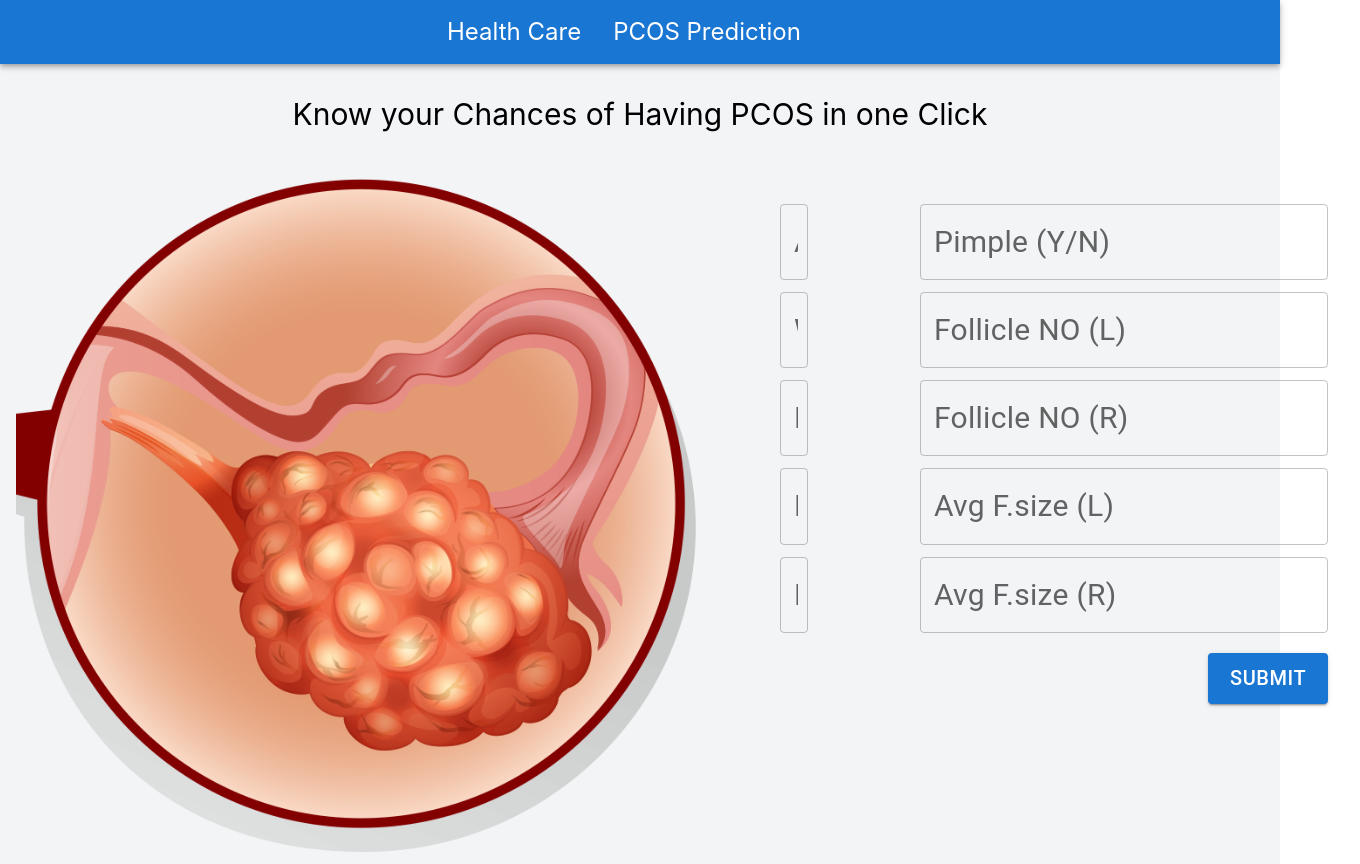
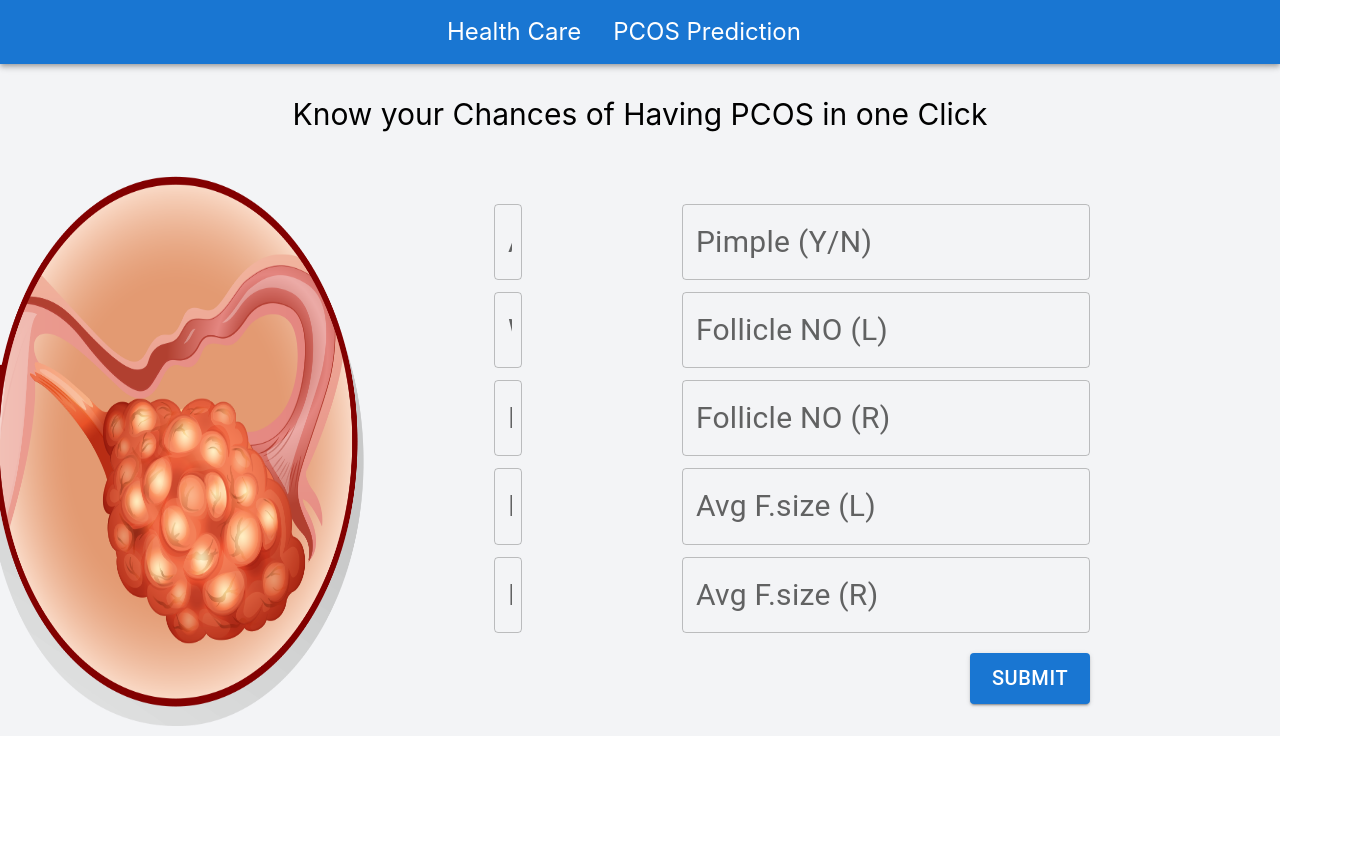
Before and after one commit to hossain-sazzad/PCOS_Prediction, a React (Create React App) app in the folder frontend/pcos_frontend/: page /pcos in a window 1280 px wide. Shown: the whole page, 1360 px wide, since content can reach past the window. After the commit the page ends 800 px from the top, so only its background shows below. Built offline with nearby package versions, Linux system fonts and the light colour scheme.

Commit message:
fixes second page

```diff
--- a/frontend/pcos_frontend/src/pcos_calc.js
+++ b/frontend/pcos_frontend/src/pcos_calc.js
@@ -95,13 +95,14 @@ function Home() {
       <h1 className={'text-center text-3xl pt-8 pb-8'}>
         Know your Chances of Having PCOS in one Click
       </h1>
-      <div className={'flex flex-row gap-12'}>
+      <div className={'flex flex-col justify-center'}>
+        <div className={'flex flex-row gap-24 pr-48 justify-center'}>
           <img
             className={'pl-4'}
             src={process.env.PUBLIC_URL + '/pcos_form.png'}
             alt="My Image"
-          width={700}
-          height={200}
+            width={400}
+            height={20}
             onClick={() => setBaseRow((prev) => 5 - prev)}
           />
           <div className={'flex flex-col p-8'}>
@@ -230,6 +231,7 @@ function Home() {
             </div>
           </div>
         </div>
+      </div>
     </>
   )
 }
```
Lines whose indentation alone changed are shown as unchanged.
